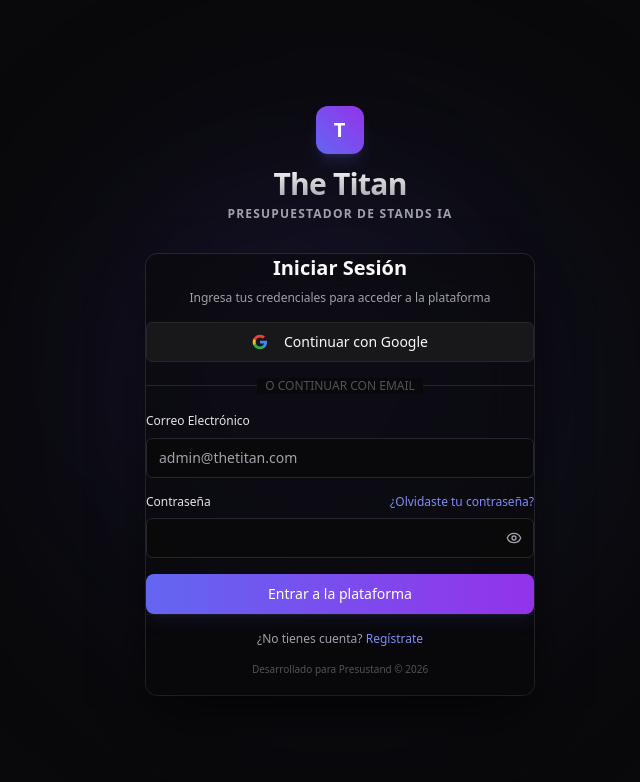
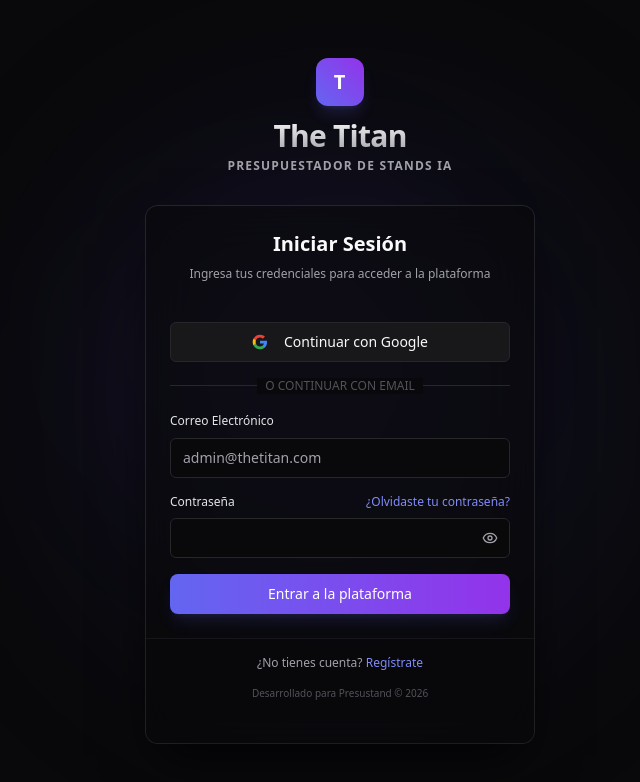
Before and after one commit to serquin35/BudgeStands, a Next.js app in the folder stand/: page /login in a window 1280 px wide. Shown: the top 782 px of the page, without its empty margins (300-940 px from the left). Built offline with nearby package versions, Linux system fonts and the light colour scheme; no server answers.

Commit message:
fix(login): wrap LoginPage in Suspense and fix card component styles for Tailwind v3 compatibility

```diff
--- a/stand/src/app/login/page.tsx
+++ b/stand/src/app/login/page.tsx
@@ -1,6 +1,6 @@
 "use client"
 
-import { useState } from "react"
+import { useState, Suspense } from "react"
 import { useRouter, useSearchParams } from "next/navigation"
 import { createClient } from "@/utils/supabase/client"
 import { Button } from "@/components/ui/button"
@@ -9,7 +9,7 @@
 import { Card, CardContent, CardDescription, CardFooter, CardHeader, CardTitle } from "@/components/ui/card"
 import { AlertCircle, Loader2, Eye, EyeOff, CheckCircle2 } from "lucide-react"
 
-export default function LoginPage() {
+function LoginForm() {
   const router = useRouter()
   const searchParams = useSearchParams()
   const supabase = createClient()
@@ -293,3 +293,15 @@
     </div>
   )
 }
+
+export default function LoginPage() {
+  return (
+    <Suspense fallback={
+      <div className="min-h-screen flex items-center justify-center bg-[#09090b] text-[#fafafa]">
+        <Loader2 className="h-8 w-8 animate-spin text-indigo-500" />
+      </div>
+    }>
+      <LoginForm />
+    </Suspense>
+  )
+}
--- a/stand/src/components/ui/card.tsx
+++ b/stand/src/components/ui/card.tsx
@@ -12,7 +12,7 @@
       data-slot="card"
       data-size={size}
       className={cn(
-        "group/card flex flex-col gap-(--card-spacing) overflow-hidden rounded-xl bg-card py-(--card-spacing) text-sm text-card-foreground ring-1 ring-foreground/10 [--card-spacing:--spacing(4)] has-data-[slot=card-footer]:pb-0 has-[>img:first-child]:pt-0 data-[size=sm]:[--card-spacing:--spacing(3)] data-[size=sm]:has-data-[slot=card-footer]:pb-0 *:[img:first-child]:rounded-t-xl *:[img:last-child]:rounded-b-xl",
+        "group/card flex flex-col gap-[var(--card-spacing)] overflow-hidden rounded-xl bg-card py-[var(--card-spacing)] text-sm text-card-foreground ring-1 ring-foreground/10 [--card-spacing:1.5rem] has-data-[slot=card-footer]:pb-0 has-[>img:first-child]:pt-0 data-[size=sm]:[--card-spacing:1rem] data-[size=sm]:has-data-[slot=card-footer]:pb-0 *:[img:first-child]:rounded-t-xl *:[img:last-child]:rounded-b-xl",
         className
       )}
       {...props}
@@ -25,7 +25,7 @@
     <div
       data-slot="card-header"
       className={cn(
-        "group/card-header @container/card-header grid auto-rows-min items-start gap-1 rounded-t-xl px-(--card-spacing) has-data-[slot=card-action]:grid-cols-[1fr_auto] has-data-[slot=card-description]:grid-rows-[auto_auto] [.border-b]:pb-(--card-spacing)",
+        "group/card-header @container/card-header grid auto-rows-min items-start gap-1 rounded-t-xl px-[var(--card-spacing)] has-data-[slot=card-action]:grid-cols-[1fr_auto] has-data-[slot=card-description]:grid-rows-[auto_auto] [.border-b]:pb-[var(--card-spacing)]",
         className
       )}
       {...props}
@@ -73,7 +73,7 @@
   return (
     <div
       data-slot="card-content"
-      className={cn("px-(--card-spacing)", className)}
+      className={cn("px-[var(--card-spacing)]", className)}
       {...props}
     />
   )
@@ -84,7 +84,7 @@
     <div
       data-slot="card-footer"
       className={cn(
-        "flex items-center rounded-b-xl border-t bg-muted/50 p-(--card-spacing)",
+        "flex items-center rounded-b-xl border-t bg-muted/50 p-[var(--card-spacing)]",
         className
       )}
       {...props}
```
